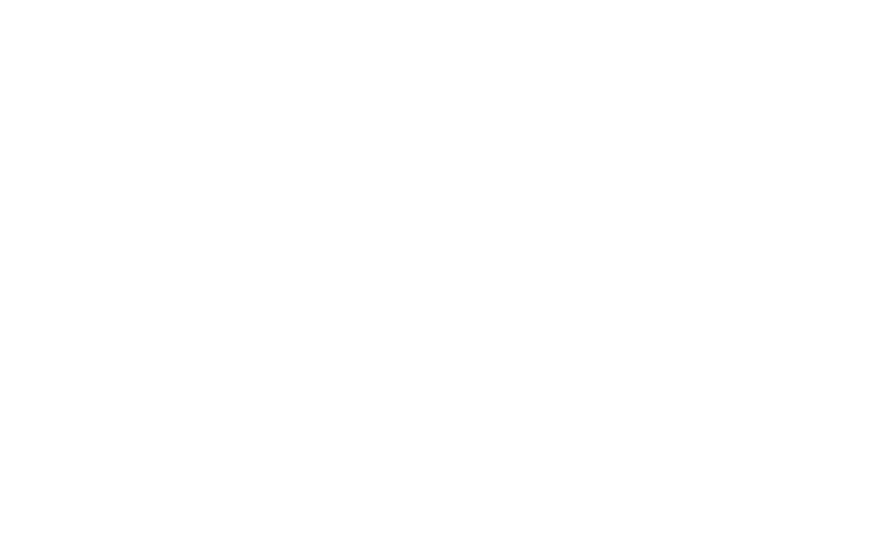
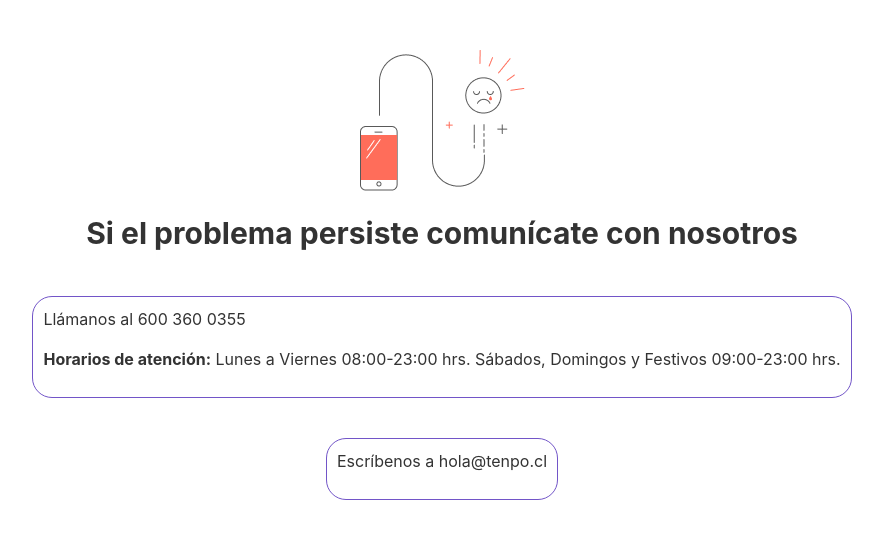
Before and after one commit to tamaramunoz/SCL012-Tenpo-Hackathon, a React (Create React App) app: page /ModalMail in a window 1280 px wide. Shown: the top 538 px of the page, without its empty margins (198-1081 px from the left). Built offline with nearby package versions, Linux system fonts and the light colour scheme.

Commit message:
agregando logo y componente modal

```diff
--- a/public/index.html
+++ b/public/index.html
@@ -2,7 +2,7 @@
 <html lang="en">
   <head>
     <meta charset="utf-8" />
-    <link rel="icon" href="%PUBLIC_URL%/favicon.ico" />
+    <link rel="icon" href="%PUBLIC_URL%/logo192.png" />
     <meta name="viewport" content="width=device-width, initial-scale=1" />
     <meta name="theme-color" content="#000000" />
     <meta
--- a/src/App.jsx
+++ b/src/App.jsx
@@ -2,6 +2,7 @@ import React from 'react';
 import V1 from './Views/V1';
 import Chat from './Views/Chat';
 import FloatButton from './components/FloatButton';
+import ModalMail from './components/ModalMail'
 import { BrowserRouter as Router, Route, Switch } from 'react-router-dom';
 
 function App() {
@@ -11,6 +12,7 @@ function App() {
         <Route exact path='/' component={V1} />
         <Route exact path='/Chat' component={Chat} />
         <Route exact path='/FloatButton' component={FloatButton} />
+        <Route exact path='/ModalMail' component={ModalMail} />
       </Switch>
     </Router>
   );
--- /dev/null
+++ b/src/Components/ModalMail.jsx
@@ -0,0 +1,23 @@
+import React from 'react'
+import '../css/ModalMail.css'
+import errorImg from '../img/Component-6.png'
+
+const ModalMail = () => {
+    return (
+        <div className="container-modal" >
+            <img src={errorImg} alt="error al continuar" />
+            <p className="modal-title">Si el problema persiste comunícate con nosotros</p>
+
+            <div className="info-box" >
+                <p>Llámanos al 600 360 0355</p>
+                <p> <b>Horarios de atención:</b> Lunes a Viernes 08:00-23:00 hrs. Sábados, Domingos y Festivos 09:00-23:00 hrs.</p>
+            </div>
+
+            <div className="info-box" >
+                <p>Escríbenos a hola@tenpo.cl</p>
+            </div>
+        </div>
+    )
+}
+
+export default ModalMail
--- a/src/components/FloatButton.jsx
+++ b/src/components/FloatButton.jsx
@@ -2,7 +2,6 @@ import React, { Fragment } from 'react';
 import { Dropdown } from 'react-bootstrap'
 import nube from '../img/nube-dialogo.png';
 import Chat from '../Views/Chat';
-
 
 
 const FloatButton = () => {
--- /dev/null
+++ b/src/css/ModalMail.css
@@ -0,0 +1,22 @@
+.container-modal {
+    display: flex;
+    flex-direction: column;
+    justify-content: center;
+    align-items: center;
+    margin-top: 50px;
+}
+
+.modal-title {
+    margin-top: 20px;
+    font-size: 30px;
+    font-weight: bold;
+}
+
+.info-box{
+    margin-top: 40px;
+    padding: 10px;
+    border-style: solid;
+    border-width: 1px;
+    border-color: #7255c8;
+    border-radius: 20px;
+}
```
Also changed, not shown: public/logo192.png, src/Views/V1.js (line endings or trailing spaces), src/img/Component-6.png (added).
